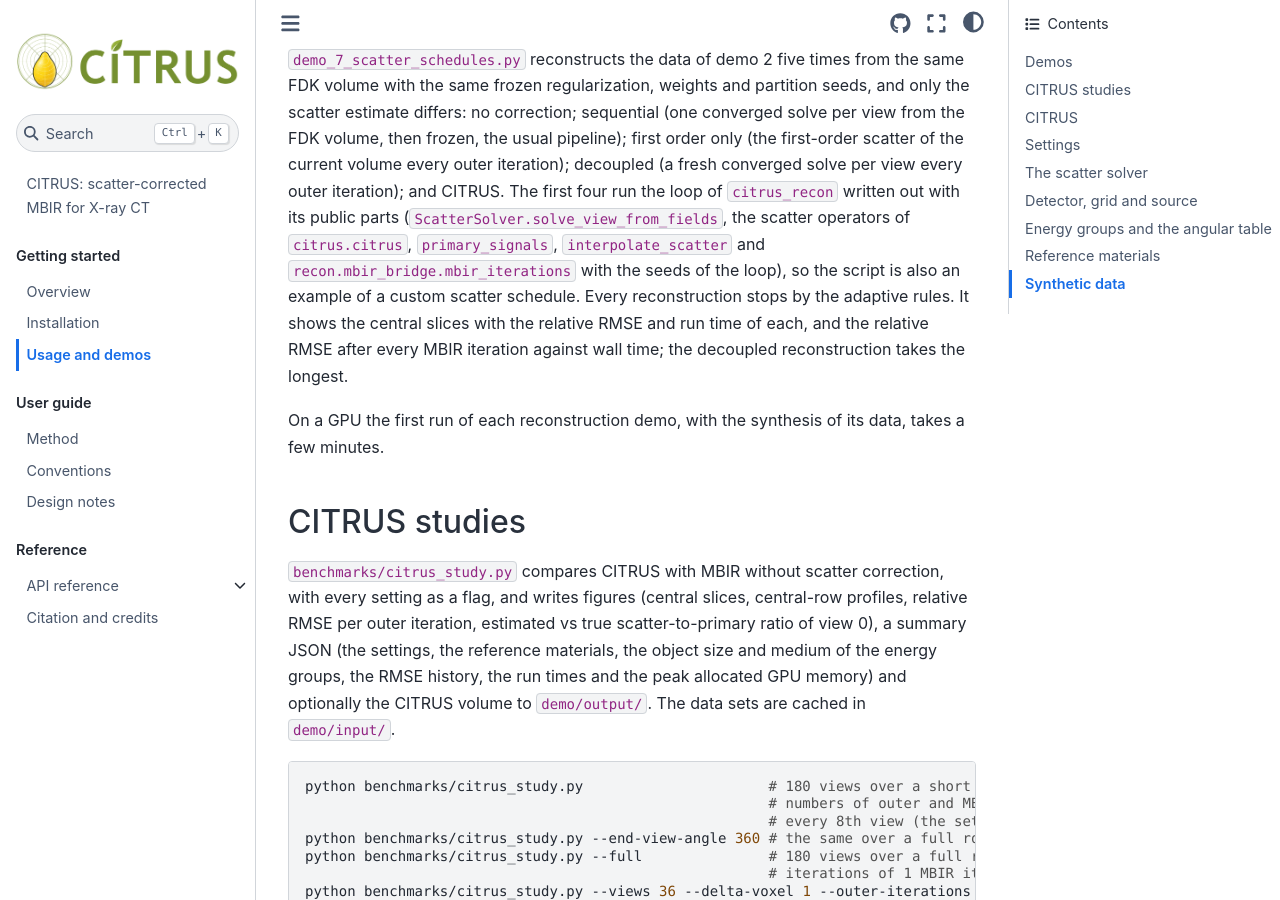
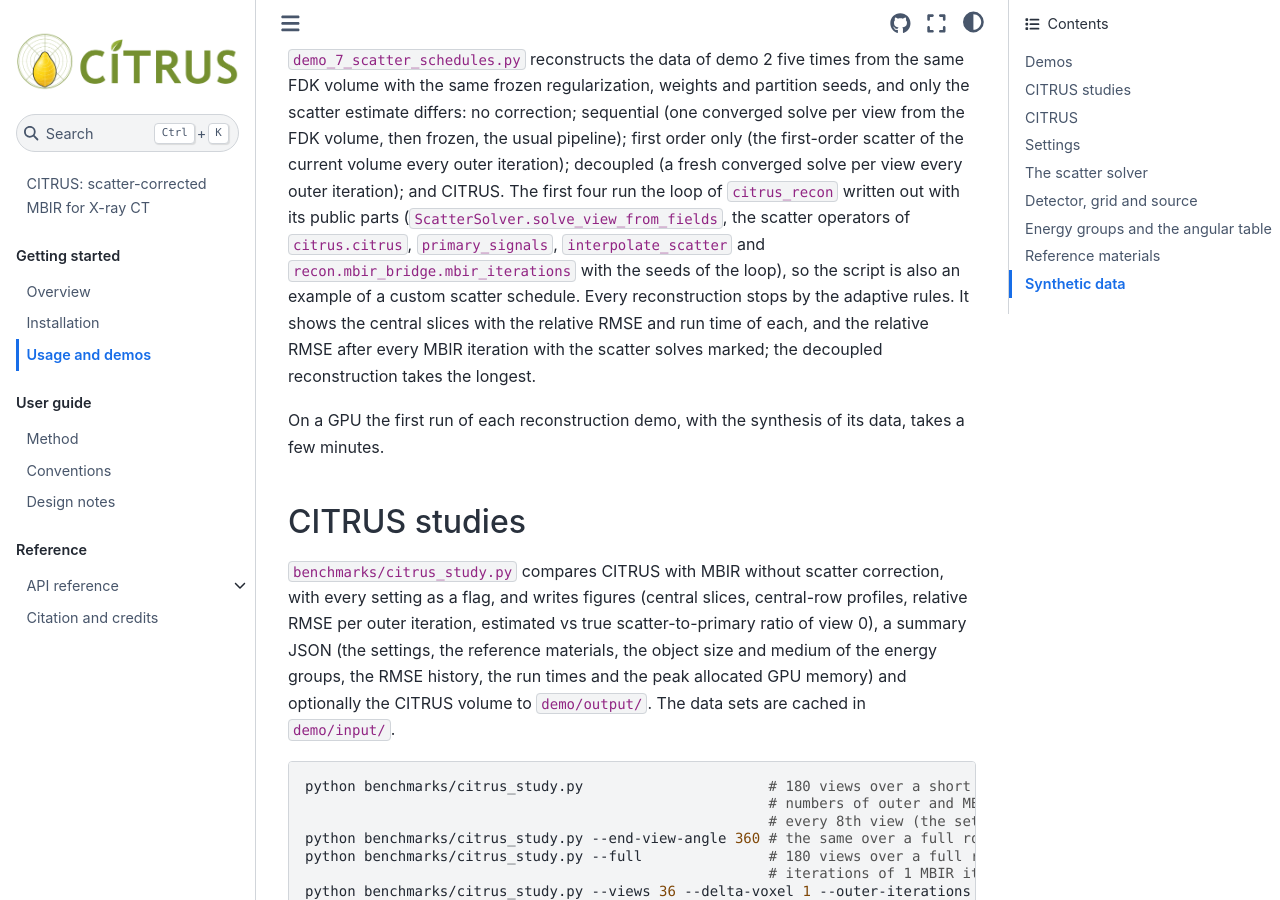
Before and after one commit to cabouman/citrus, a Sphinx documentation site: the page built from docs/source/usage.rst, in a window 1280 px wide and 900 px high, scrolled down 1553 px. Built offline with Sphinx 7.4.7 and the Sphinx Book theme 1.1.4, drawn with Linux system fonts in a browser that asks for light colours.

Commit message:
v0.18.3: demo 7 convergence against MBIR iterations with the scatter solves marked
Co-Authored-By: Claude Opus 5.5 <noreply@anthropic.com>

```diff
--- a/citrus/__init__.py
+++ b/citrus/__init__.py
@@ -7,7 +7,7 @@ MBIRTORCH bridge (``citrus.recon``) and the WLAB phantom, density model, view an
 helpers (``citrus.utilities``). The main entry points of the loop are re-exported here.
 """
 
-__version__ = "0.18.2"
+__version__ = "0.18.3"
 
 from .citrus import (CitrusConfig, CitrusState, citrus_recon, citrus_step, mbir_recon)  # noqa: E402
 
--- a/docs/source/usage.rst
+++ b/docs/source/usage.rst
@@ -61,8 +61,8 @@ iteration); and CITRUS. The first four run the loop of ``citrus_recon`` written
 (``ScatterSolver.solve_view_from_fields``, the scatter operators of ``citrus.citrus``, ``primary_signals``,
 ``interpolate_scatter`` and ``recon.mbir_bridge.mbir_iterations`` with the seeds of the loop), so the script is also an
 example of a custom scatter schedule. Every reconstruction stops by the adaptive rules. It shows the central slices with
-the relative RMSE and run time of each, and the relative RMSE after every MBIR iteration against wall time; the
-decoupled reconstruction takes the longest.
+the relative RMSE and run time of each, and the relative RMSE after every MBIR iteration with the scatter solves marked;
+the decoupled reconstruction takes the longest.
 
 On a GPU the first run of each reconstruction demo, with the synthesis of its data, takes a few minutes.
 
```
Also changed, not shown: CHANGELOG.md (+5 -0 lines), README.md (+1 -1 lines), 2 other files.
